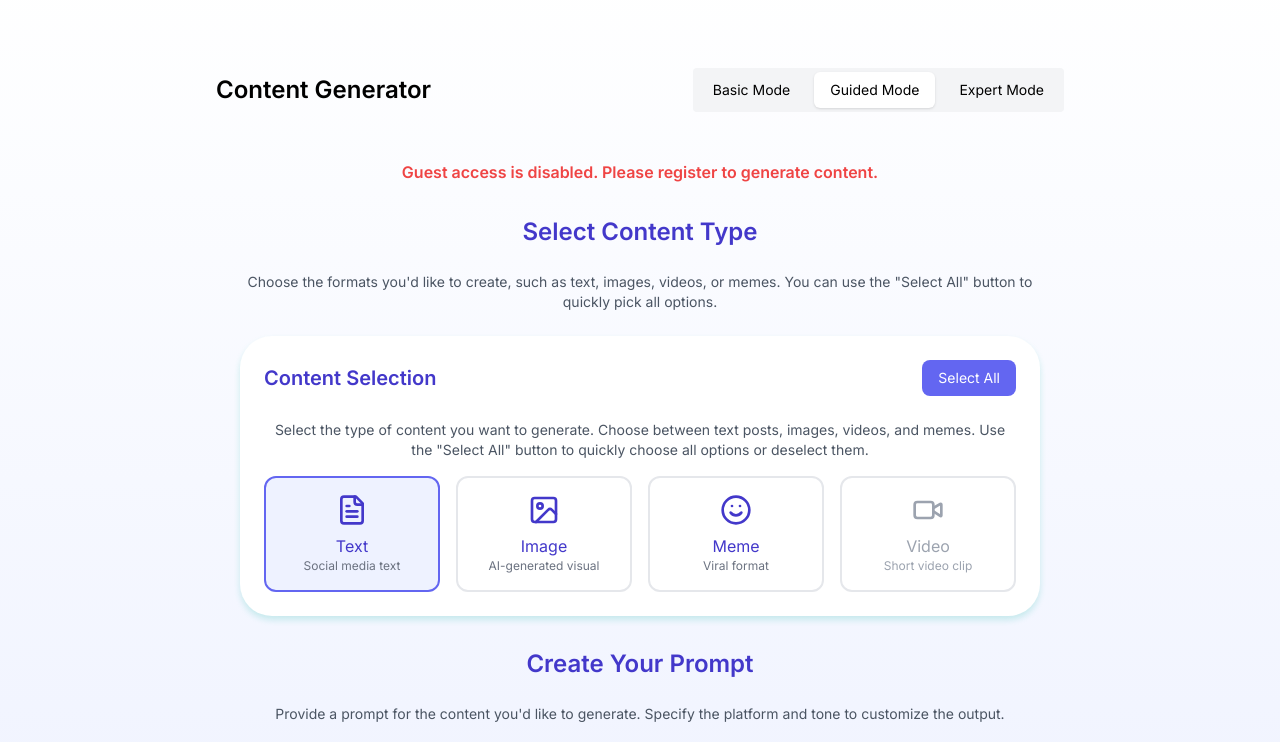
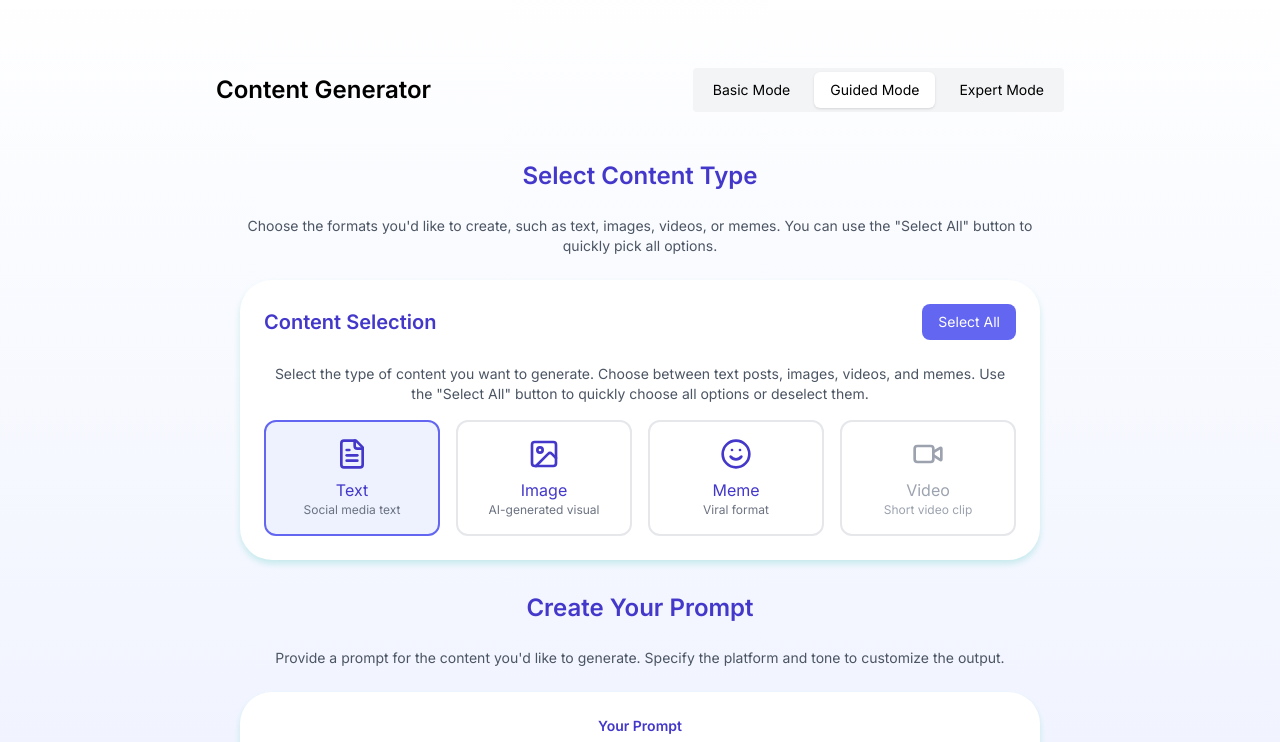
Before and after one commit to ArtificialSapien/agentic_workflow, a React (Vite) app in the folder frontend/: page / in a window 1280 px wide. Shown: the part 4100-4842 px from the top of the page. Built offline with nearby package versions, Linux system fonts and the light colour scheme; no server answers.

Commit message:
Removed Guest access disabled message

```diff
--- a/frontend/src/components/ContentGenerator/ContentGeneratorSection.tsx
+++ b/frontend/src/components/ContentGenerator/ContentGeneratorSection.tsx
@@ -121,11 +121,11 @@ const ContentGeneratorSection: React.FC<ContentGeneratorSectionProps> = ({ odd }
 
         <div className="max-w-4xl mx-auto p-6 rounded-4xl space-y-8">
           {/* Guest Access Warning */}
-          {!ALLOW_GUEST && !isGuest && (
+          {/* {!ALLOW_GUEST && !isGuest && (
             <div className="mb-4 text-red-500 font-semibold">
               Guest access is disabled. Please register to generate content.
             </div>
-          )}
+          )} */}
 
           {/* Content Format Selector */}
           <div className="space-y-6">
```
